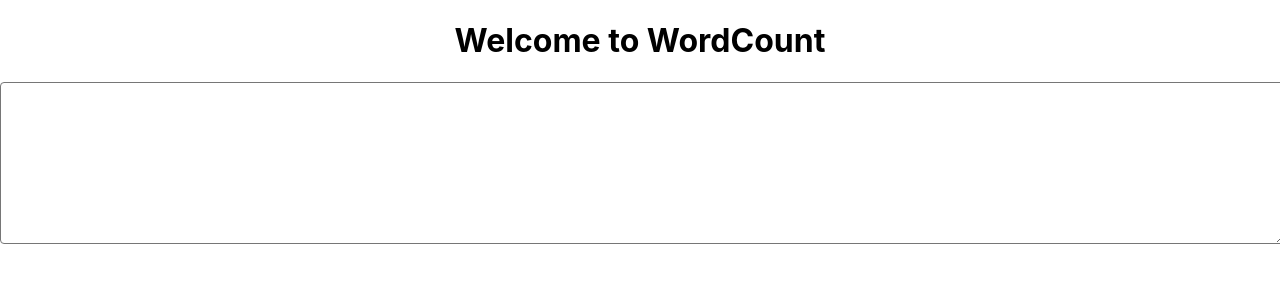
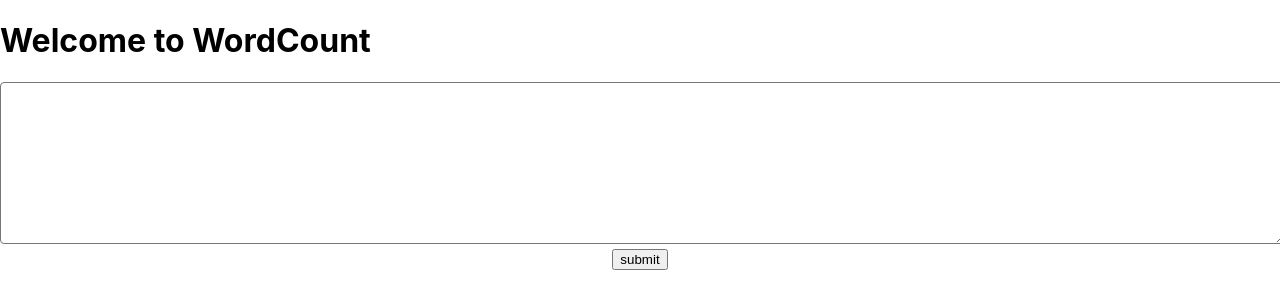
Before and after one commit to d0uble0deven/wordcount, a React (Create React App) app: page / in a window 1280 px wide. Shown: the top 308 px of the page. Built offline with nearby package versions, Linux system fonts and the light colour scheme.

Commit message:
readTime fn works

```diff
--- a/src/App.css
+++ b/src/App.css
@@ -2,6 +2,9 @@
   text-align: center;
 }
 
+h1 {
+  text-align: left;
+}
 
 .text_field {
   min-width: 100%;
--- a/src/App.js
+++ b/src/App.js
@@ -1,38 +1,44 @@
 import React from 'react';
-import logo from './logo.svg';
 import './App.css';
+import { useInput } from './Hooks/InputHook';
 
 function App() {
 
+  const { value, bind, reset } = useInput('');
 
 
-
-  const readTime = (str) => {
+  const readTime = (event, str = value) => {
+    event.preventDefault();
+    console.log('readTime is firing');
     // count number of words
     // iterate through string and store words as separate strings in array
-    const words = []
-    for (let word of str.split(' ')) {
-      words.push(word)
+    const words = [];
+    for (let word of value.split(' ')) {
+      words.push(word);
     }
-    console.log('words found in str: ' + words)
-    console.log('number of words: ' + words.length)
+    console.log('words found in str: ' + words);
+    console.log('number of words: ' + words.length);
 
     // divide by average reading time
     const time = words.length / 250
     console.log('time: ' + time + ' minutes')
     // returns number as minutes
-    const minutes = Math.ceil(time)
+    const minutes = Math.ceil(time);
 
     // return minutes
-    return console.log('minutes: ' + minutes)
+    return console.log('minutes: ' + minutes);
 
-  }
+  };
 
 
   return (
     <div className="App">
       <h1> Welcome to WordCount </h1>
-      <textarea className="text_field" type="text" />
+      <form onSubmit={readTime}>
+        <textarea className="text_field" type="text" {...bind} />
+        <input type="submit" value="submit" />
+      </form>
+
     </div>
   );
 }
--- /dev/null
+++ b/src/Hooks/InputHook.jsx
@@ -0,0 +1,19 @@
+import { useState } from 'react';
+
+export const useInput = (initialValue) => {
+    console.log('initialValue: ' + initialValue);
+    const [value, setValue] = useState(initialValue);
+    console.log('value: ' + value);
+    console.log('setValue: ' + setValue);
+
+    return {
+        value,
+        setValue,
+        reset: () => setValue(""),
+        bind: {
+            value, onChange: event => {
+                setValue(event.target.value);
+            }
+        }
+    };
+};
```
